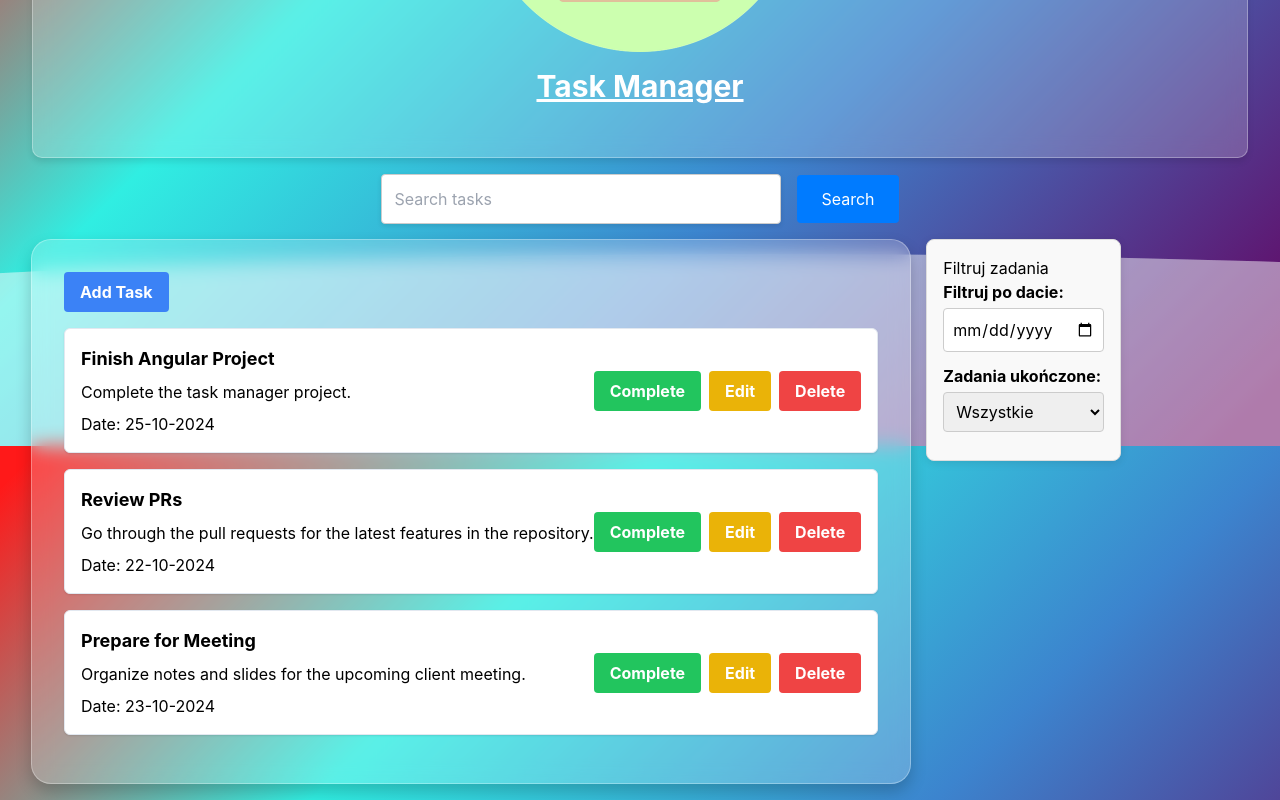
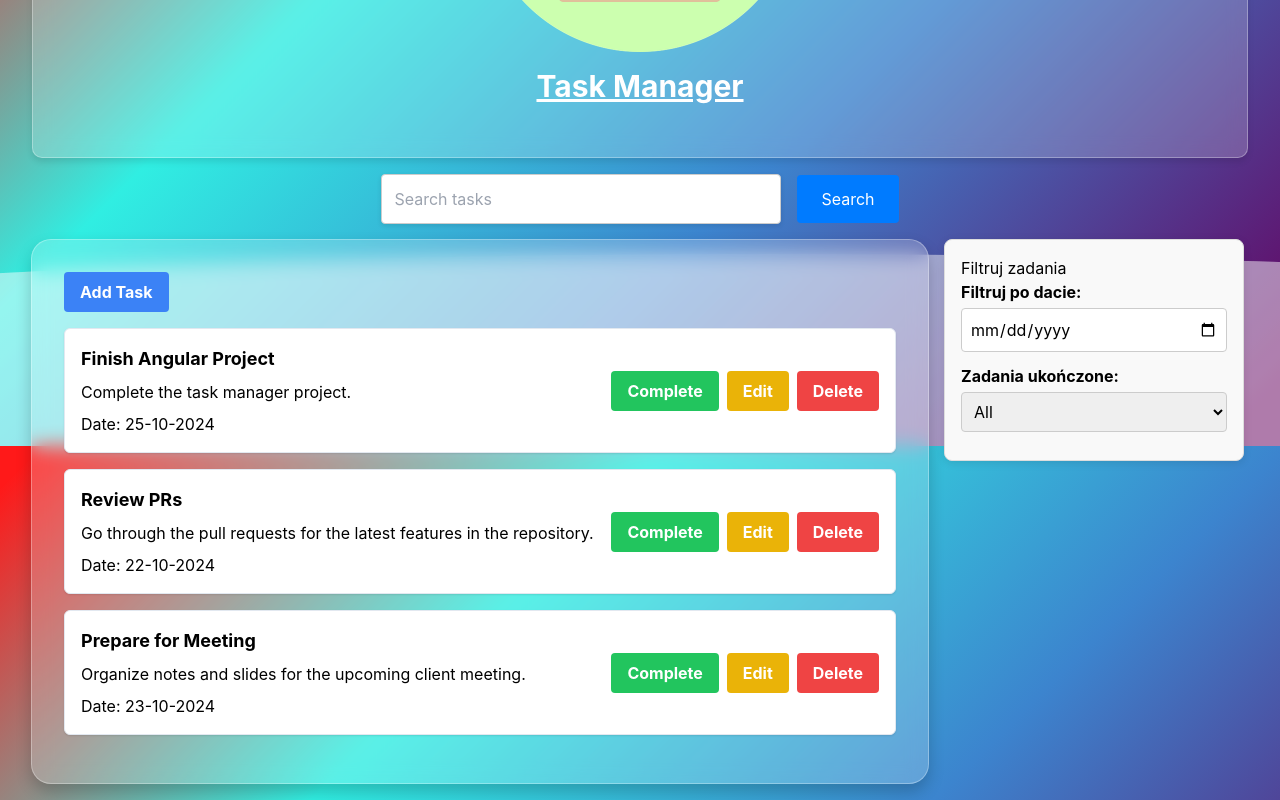
Before and after one commit to NataliaJeszke/angular18-task-manager, an Angular app: page / in a window 1280 px wide. Shown: the part 354-1154 px from the top of the page. Built offline with nearby package versions, Linux system fonts and the light colour scheme.

Commit message:
filters and task added deleted

```diff
--- a/src/app/app.component.css
+++ b/src/app/app.component.css
@@ -59,9 +59,21 @@
     z-index: -1;
 }
 
-.main-container{
+.main-container {
   display: flex;
   flex-wrap: wrap;
+  justify-content: space-between;
+  align-items: flex-start;
+}
+
+app-filter {
+  flex: 0 0 300px;
+  margin-right: 20px;
+}
+
+app-tasklist {
+  flex: 1;
+  min-width: 300px;
 }
 
   @media screen and (max-width: 650px) {
--- a/src/app/components/filter/filter.component.html
+++ b/src/app/components/filter/filter.component.html
@@ -3,15 +3,13 @@
 
     <div class="filter-item">
       <label for="dateFilter">Filtruj po dacie:</label>
-      <input type="date" id="dateFilter" />
+      <input type="date" id="dateFilter" (change)="onDateChange($event)" />
     </div>
 
     <div class="filter-item">
       <label for="completedFilter">Zadania ukończone:</label>
       <select id="completedFilter">
-        <option>Wszystkie</option>
-        <option>Ukończone</option>
-        <option>Nieukończone</option>
+        <option *ngFor="let filter of filters">{{ filter }}</option>
       </select>
     </div>
-  </div>
+</div>
--- a/src/app/components/filter/filter.component.ts
+++ b/src/app/components/filter/filter.component.ts
@@ -1,5 +1,7 @@
 import { Component } from '@angular/core';
 import { CommonModule } from '@angular/common';
+
+import { FiltersService } from '../../services/filters-service.service';
 
 @Component({
   selector: 'app-filter',
@@ -9,5 +11,17 @@ import { CommonModule } from '@angular/common';
   styleUrl: './filter.component.css'
 })
 export class FilterComponent {
+  filters: string[] = [];
 
+  constructor(private filtersService: FiltersService) {
+    this.filters = this.filtersService.getFilters();
+  }
+
+  onDateChange(event: Event): void {
+    const target = event.target as HTMLInputElement;
+    if (target) {
+      const selectedDate = new Date(target.value);
+      this.filtersService.setDateFilter(selectedDate);
+    }
+  }
 }
--- a/src/app/components/form/form.component.html
+++ b/src/app/components/form/form.component.html
@@ -1,9 +1,9 @@
-<form (ngSubmit)="onSave()" class="p-6 bg-white rounded shadow-md mb-4">
+<form (ngSubmit)="onSubmit()" class="p-6 bg-white rounded shadow-md mb-4">
   <div class="mb-4">
     <label for="taskTitle" class="block text-gray-700 text-sm font-bold mb-2">Title</label>
     <input
       id="taskTitle"
-        [(ngModel)]="title"
+      [(ngModel)]="task.title"
       name="title"
       required
       class="shadow appearance-none border rounded w-full py-2 px-3 text-gray-700 leading-tight focus:outline-none focus:shadow-outline"
@@ -14,7 +14,7 @@
     <label for="taskDescription" class="block text-gray-700 text-sm font-bold mb-2">Description</label>
     <input
       id="taskDescription"
-        [(ngModel)]="description"
+      [(ngModel)]="task.description"
       name="description"
       required
       class="shadow appearance-none border rounded w-full py-2 px-3 text-gray-700 leading-tight focus:outline-none focus:shadow-outline"
@@ -26,7 +26,7 @@
     <input
       type="date"
       id="taskDate"
-        [(ngModel)]="date"
+      [(ngModel)]="task.date"
       name="date"
       required
       class="shadow appearance-none border rounded w-full py-2 px-3 text-gray-700 leading-tight focus:outline-none focus:shadow-outline"
--- a/src/app/components/tasklist/tasklist.component.html
+++ b/src/app/components/tasklist/tasklist.component.html
@@ -10,7 +10,7 @@
   <div *ngIf="showForm" class="modal-overlay">
     <div class="modal-content">
       <h3>Add New Task</h3>
-      <app-form (taskAdded)="refreshTaskList()"></app-form>
+      <app-form (taskAdded)="onTaskAdded()"></app-form>
       <button class="close-button" (click)="toggleForm()">Close</button>
     </div>
   </div>
@@ -23,7 +23,7 @@
           [description]="task.description"
           [date]="task.date"
           [id]="task.id"
-          (taskDeleted)="refreshTaskList()"
+          (taskDeleted)="onTaskDeleted()"
         ></app-task>
       </li>
     </ul>
--- a/src/app/components/tasklist/tasklist.component.ts
+++ b/src/app/components/tasklist/tasklist.component.ts
@@ -7,6 +7,7 @@ import { FormComponent } from '../form/form.component';
 
 import { Task } from '../../models/task.model';
 import { TaskService } from '../../services/task-service.service';
+import { FiltersService } from '../../services/filters-service.service';
 
 @Component({
   selector: 'app-tasklist',
@@ -38,10 +39,18 @@ export class TasklistComponent {
   }
 
   refreshTaskList() {
-    this.tasks = this.taskService.getTasks();
+    this.tasks = [...this.taskService.getTasks()];
   }
 
   onTaskDeleted() {
     this.refreshTaskList();
   }
+
+  onTaskAdded(){
+    this.refreshTaskList();
+    this.toggleForm();
+  }
+
+  // Filtering tasks //
+
 }
--- /dev/null
+++ b/src/app/services/filters-service.service.ts
@@ -0,0 +1,27 @@
+import { Injectable } from "@angular/core";
+import { BehaviorSubject, Observable } from "rxjs";
+import { distinctUntilChanged } from 'rxjs/operators';
+
+@Injectable({
+  providedIn: 'root'
+})
+
+export class FiltersService {
+  private filters: string[] = ['All', 'Completed', 'Pending'];
+  private selectedDate = new BehaviorSubject<Date | null>(null);
+
+  getFilters(): string[] {
+    return this.filters;
+  }
+
+  setDateFilter(date: Date): void {
+    this.selectedDate.next(date);
+    console.log('Selected Date:', this.selectedDate.getValue());
+  }
+
+  getDateFilter(): Observable<Date | null> {
+    return this.selectedDate.asObservable().pipe(
+      distinctUntilChanged()
+    );
+  }
+}
--- a/src/app/services/task-service.service.ts
+++ b/src/app/services/task-service.service.ts
@@ -55,4 +55,18 @@ export class TaskService {
       task.completed = true;
     }
   }
+
+  // Filtering tasks //
+
+  getTasksByDate(date: string): Task[] {
+    return this.tasks.filter((task) => task.date === date);
+  }
+
+  getCompletedTasks(): Task[] {
+    return this.tasks.filter((task) => task.completed);
+  }
+
+  getPendingTasks(): Task[] {
+    return this.tasks.filter((task) => !task.completed);
+  }
 }
```
Lines whose indentation alone changed are shown as unchanged.
